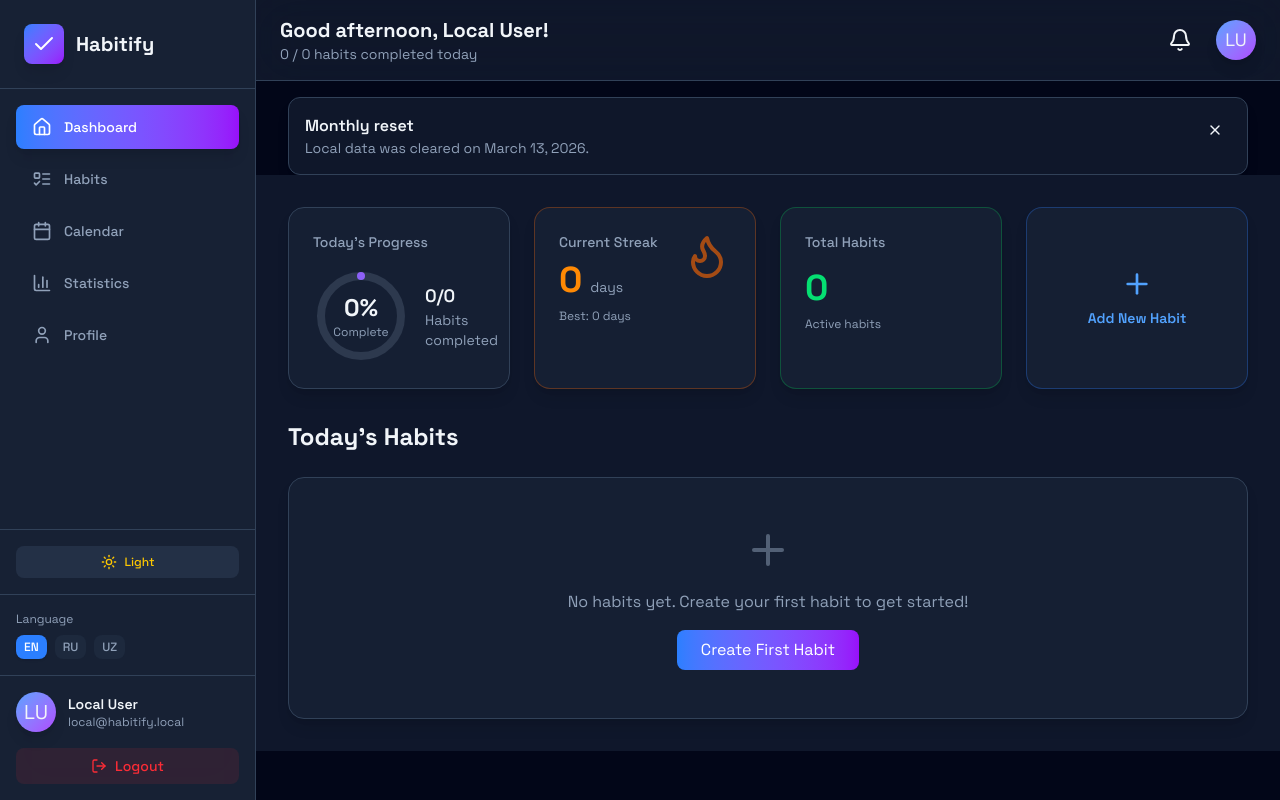
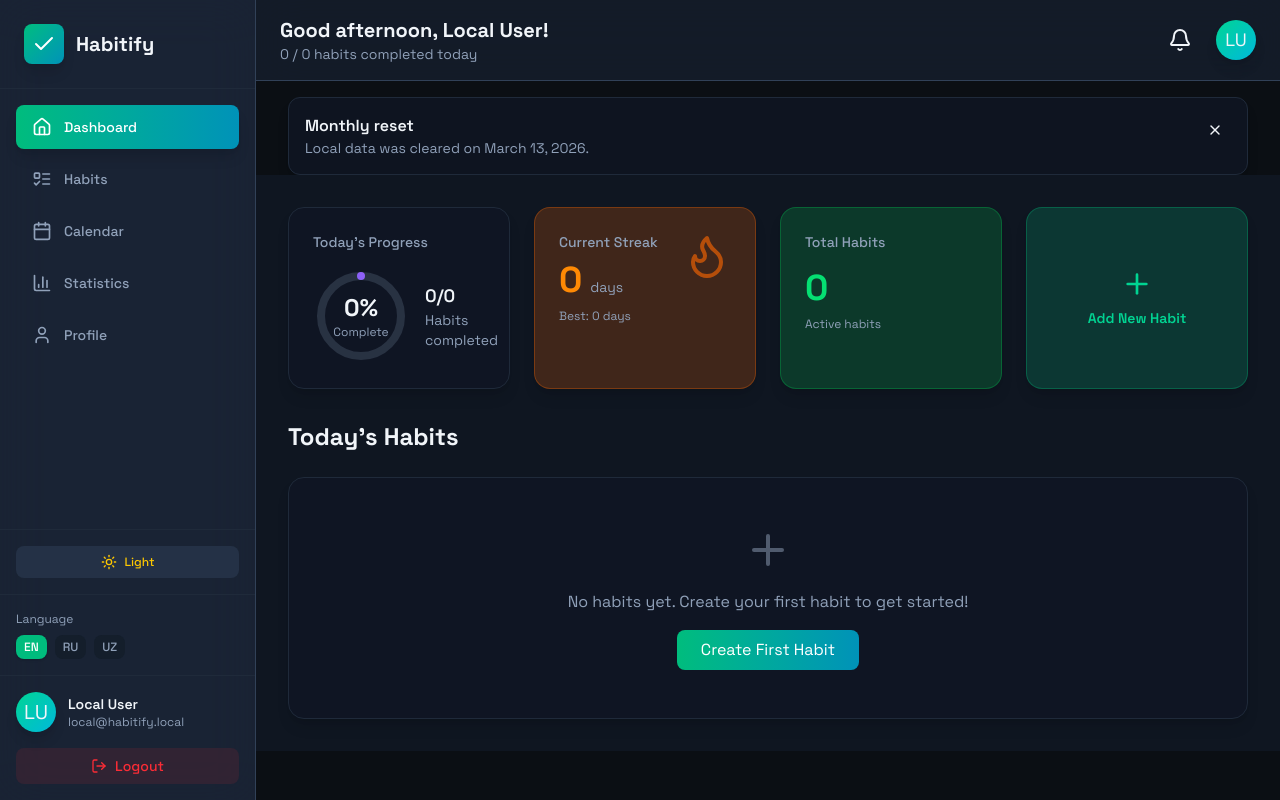
Before and after one commit to type-0713/Habitify, a Next.js app: page / in a window 1280 px wide. Both pictures are taken after a click on the button "Continue". Built offline with nearby package versions, Linux system fonts and the light colour scheme.

Commit message:
Unify app visual theme

```diff
--- a/app/habit-client.tsx
+++ b/app/habit-client.tsx
@@ -395,28 +395,28 @@ interface ProfileOverrides {
 // Theme Configuration
 const themes = {
   dark: {
-    bg: 'bg-slate-950',
-    bgSecondary: 'bg-slate-900',
-    bgTertiary: 'bg-slate-800',
-    border: 'border-slate-700',
+    bg: 'bg-[#0b0f14]',
+    bgSecondary: 'bg-[#0f1621]',
+    bgTertiary: 'bg-[#141e2b]',
+    border: 'border-[#1f2a3a]',
     text: 'text-slate-100',
     textSecondary: 'text-slate-400',
-    card: 'bg-slate-800/50',
-    input: 'bg-slate-700/50 border-slate-600',
-    hover: 'hover:bg-slate-700/50',
-    gradient: 'from-blue-600 to-purple-700',
+    card: 'bg-[#0f1624]/80',
+    input: 'bg-[#0f1621] border-[#223047] placeholder:text-slate-500',
+    hover: 'hover:bg-[#162232]',
+    gradient: 'from-emerald-500 to-cyan-700',
   },
   light: {
-    bg: 'bg-white',
-    bgSecondary: 'bg-slate-50',
-    bgTertiary: 'bg-slate-100',
-    border: 'border-slate-200',
+    bg: 'bg-[#f8f6f1]',
+    bgSecondary: 'bg-[#fdfaf5]',
+    bgTertiary: 'bg-[#f3efe7]',
+    border: 'border-[#e6ded1]',
     text: 'text-slate-900',
     textSecondary: 'text-slate-600',
-    card: 'bg-white shadow-lg',
-    input: 'bg-slate-50 border-slate-300',
-    hover: 'hover:bg-slate-100',
-    gradient: 'from-blue-500 to-purple-600',
+    card: 'bg-white/80 shadow-[0_18px_50px_-35px_rgba(15,23,42,0.25)]',
+    input: 'bg-white border-[#d8cbb7] placeholder:text-slate-400',
+    hover: 'hover:bg-[#f2eadc]',
+    gradient: 'from-emerald-500 to-cyan-600',
   },
 };
 
@@ -583,14 +583,14 @@ const getBestStreak = (habit: Habit): number => {
 
 const getRandomColor = () => {
   const colors = [
-    'from-green-400 to-green-600',
-    'from-blue-400 to-blue-600',
-    'from-red-400 to-red-600',
+    'from-emerald-400 to-emerald-600',
     'from-cyan-400 to-cyan-600',
-    'from-purple-400 to-purple-600',
-    'from-yellow-400 to-yellow-600',
-    'from-pink-400 to-pink-600',
-    'from-indigo-400 to-indigo-600',
+    'from-teal-400 to-teal-600',
+    'from-amber-400 to-orange-500',
+    'from-rose-400 to-rose-600',
+    'from-lime-400 to-lime-600',
+    'from-sky-400 to-sky-600',
+    'from-fuchsia-400 to-fuchsia-600',
   ];
   return colors[Math.floor(Math.random() * colors.length)];
 };
@@ -1307,7 +1307,7 @@ function Sidebar({
       <div className={`p-6 border-b ${themeConfig.border}`}>
         <div className="flex items-center justify-between gap-3">
           <div className="flex items-center gap-3">
-            <div className="w-10 h-10 bg-gradient-to-br from-blue-500 to-purple-600 rounded-lg flex items-center justify-center flex-shrink-0 shadow-lg">
+            <div className="w-10 h-10 bg-gradient-to-br from-emerald-500 to-cyan-600 rounded-lg flex items-center justify-center flex-shrink-0 shadow-lg">
               <Check className="w-6 h-6 text-white" />
             </div>
             {showLabels && <h1 className={`text-xl font-bold ${themeConfig.text}`}>Habitify</h1>}
@@ -1332,14 +1332,14 @@ function Sidebar({
             onClick={() => handlePageChange(item.id)}
             className={`w-full flex items-center gap-3 px-4 py-3 rounded-lg transition ${
               currentPage === item.id
-                ? 'bg-gradient-to-r from-blue-500 to-purple-600 text-white shadow-lg'
+                ? 'bg-gradient-to-r from-emerald-500 to-cyan-600 text-white shadow-lg'
                 : `${themeConfig.textSecondary} ${themeConfig.hover}`
             }`}
           >
             <item.icon className="w-5 h-5 flex-shrink-0" />
             {showLabels && <span className="text-sm font-medium">{item.label}</span>}
             {showLabels && item.id === 'habits' && habitsCount > 0 && (
-              <span className="ml-auto bg-blue-500 text-white text-xs rounded-full w-5 h-5 flex items-center justify-center">
+              <span className="ml-auto bg-emerald-500 text-white text-xs rounded-full w-5 h-5 flex items-center justify-center">
                 {habitsCount}
               </span>
             )}
@@ -1376,7 +1376,7 @@ function Sidebar({
               onClick={() => onLanguageChange(lang)}
               className={`px-2 py-1 rounded-lg text-xs font-medium transition ${
                 language === lang
-                  ? 'bg-blue-500 text-white shadow'
+                  ? 'bg-emerald-500 text-white shadow'
                   : `${themeConfig.bgTertiary} ${themeConfig.textSecondary} hover:opacity-80`
               }`}
             >
@@ -1389,7 +1389,7 @@ function Sidebar({
       {/* User Profile */}
       <div className={`p-4 border-t ${themeConfig.border} space-y-4`}>
         <div className={`flex items-center gap-3 ${!showLabels && 'justify-center'}`}>
-          <div className="w-10 h-10 bg-gradient-to-br from-blue-400 to-purple-500 rounded-full flex items-center justify-center text-xl shadow-lg">
+          <div className="w-10 h-10 bg-gradient-to-br from-emerald-400 to-cyan-500 rounded-full flex items-center justify-center text-xl shadow-lg">
             {user.avatarUrl ? (
               <Image
                 src={user.avatarUrl}
@@ -1486,7 +1486,7 @@ function Header({
               </span>
             )}
           </button>
-          <div className="w-10 h-10 bg-gradient-to-br from-blue-400 to-purple-500 rounded-full flex items-center justify-center text-lg shadow-lg">
+          <div className="w-10 h-10 bg-gradient-to-br from-emerald-400 to-cyan-500 rounded-full flex items-center justify-center text-lg shadow-lg">
             {user.avatarUrl ? (
               <Image
                 src={user.avatarUrl}
@@ -1609,13 +1609,13 @@ function DashboardPage({
         </div>
 
         {/* Add Habit Card */}
-        <div className={`${theme === 'dark' ? 'bg-blue-500/20 border-blue-500/30' : 'bg-blue-50 border-blue-200'} ${themeConfig.card} rounded-2xl p-6 border flex items-center justify-center cursor-pointer hover:border-blue-500/50 transition shadow-lg`}>
+        <div className={`${theme === 'dark' ? 'bg-emerald-500/20 border-emerald-500/30' : 'bg-emerald-50 border-emerald-200'} ${themeConfig.card} rounded-2xl p-6 border flex items-center justify-center cursor-pointer hover:border-emerald-500/50 transition shadow-lg`}>
           <button
             onClick={onAddHabit}
             className="flex flex-col items-center gap-2 text-center"
           >
-            <Plus className={`w-8 h-8 ${theme === 'dark' ? 'text-blue-400' : 'text-blue-600'}`} />
-            <span className={`text-sm font-semibold ${theme === 'dark' ? 'text-blue-400' : 'text-blue-600'}`}>{text.addNewHabit}</span>
+            <Plus className={`w-8 h-8 ${theme === 'dark' ? 'text-emerald-400' : 'text-emerald-600'}`} />
+            <span className={`text-sm font-semibold ${theme === 'dark' ? 'text-emerald-400' : 'text-emerald-600'}`}>{text.addNewHabit}</span>
           </button>
         </div>
       </div>
@@ -1629,7 +1629,7 @@ function DashboardPage({
             <p className={`${themeConfig.textSecondary} mb-4`}>{text.noHabitsYet}</p>
             <button
               onClick={onAddHabit}
-              className="px-6 py-2 bg-gradient-to-r from-blue-500 to-purple-600 text-white rounded-lg hover:shadow-lg transition"
+              className="px-6 py-2 bg-gradient-to-r from-emerald-500 to-cyan-600 text-white rounded-lg hover:shadow-lg transition"
             >
               {text.createFirstHabit}
             </button>
@@ -1745,12 +1745,12 @@ function HabitsPage({
               value={searchQuery}
               onChange={(e) => setSearchQuery(e.target.value)}
               placeholder={text.searchPlaceholder}
-              className={`w-full sm:w-72 px-4 py-2 rounded-full ${themeConfig.input} ${themeConfig.text} placeholder:opacity-60 focus:outline-none focus:ring-2 focus:ring-blue-500`}
+              className={`w-full sm:w-72 px-4 py-2 rounded-full ${themeConfig.input} ${themeConfig.text} placeholder:opacity-60 focus:outline-none focus:ring-2 focus:ring-emerald-400`}
             />
           </div>
           <button
             onClick={onAddHabit}
-            className="flex items-center justify-center gap-2 px-6 py-3 bg-gradient-to-r from-blue-500 to-purple-600 text-white rounded-full hover:shadow-lg transition"
+            className="flex items-center justify-center gap-2 px-6 py-3 bg-gradient-to-r from-emerald-500 to-cyan-600 text-white rounded-full hover:shadow-lg transition"
           >
             <Plus className="w-5 h-5" />
             {text.newHabit}
@@ -1764,7 +1764,7 @@ function HabitsPage({
           <p className={`${themeConfig.textSecondary} mb-4`}>{text.noHabitsCreated}</p>
           <button
             onClick={onAddHabit}
-            className="px-6 py-2 bg-gradient-to-r from-blue-500 to-purple-600 text-white rounded-lg hover:shadow-lg transition"
+            className="px-6 py-2 bg-gradient-to-r from-emerald-500 to-cyan-600 text-white rounded-lg hover:shadow-lg transition"
           >
             {text.createYourFirstHabit}
           </button>
@@ -1775,7 +1775,7 @@ function HabitsPage({
           <p className={`${themeConfig.textSecondary} mb-4`}>{text.noHabitsFound}</p>
           <button
             onClick={() => setSearchQuery('')}
-            className="px-6 py-2 bg-gradient-to-r from-blue-500 to-purple-600 text-white rounded-lg hover:shadow-lg transition"
+            className="px-6 py-2 bg-gradient-to-r from-emerald-500 to-cyan-600 text-white rounded-lg hover:shadow-lg transition"
           >
             {text.clearSearch}
           </button>
@@ -1787,7 +1787,7 @@ function HabitsPage({
             return (
               <div
                 key={habit.id}
-                className={`${themeConfig.card} rounded-xl p-4 border ${themeConfig.border} hover:border-blue-500/50 transition shadow-lg`}
+                className={`${themeConfig.card} rounded-xl p-4 border ${themeConfig.border} hover:border-emerald-500/50 transition shadow-lg`}
               >
                 <div className="flex items-start justify-between mb-4">
                   <div className="flex items-start gap-3">
@@ -1943,7 +1943,7 @@ function CalendarPage({
                 onClick={() => onDateSelect(dateStr)}
                 className={`p-2 sm:p-3 rounded-lg text-center transition relative flex flex-col items-center ${
                   isSelected
-                    ? 'bg-blue-500/30 border border-blue-500/50'
+                    ? 'bg-emerald-500/30 border border-emerald-500/50'
                     : isToday
                     ? theme === 'dark' ? 'bg-green-500/20 border border-green-500/30' : 'bg-green-100 border border-green-300'
                     : `${themeConfig.bgTertiary} border ${themeConfig.border} ${themeConfig.hover}`
@@ -1955,7 +1955,7 @@ function CalendarPage({
                     <div className={`hidden sm:block text-xs ${themeConfig.textSecondary} mt-1`}>{completionRate}%</div>
                     <span
                       className={`sm:hidden mt-1 w-1.5 h-1.5 rounded-full ${
-                        completionRate === 100 ? 'bg-green-500' : 'bg-blue-500'
+                        completionRate === 100 ? 'bg-green-500' : 'bg-emerald-500'
                       }`}
                     />
                   </>
@@ -2167,7 +2167,7 @@ function StatsPage({
                   </div>
                 </div>
                 <div className="text-right">
-                  <p className="text-lg font-bold text-blue-500">{completionRate}%</p>
+                  <p className="text-lg font-bold text-emerald-500">{completionRate}%</p>
                 </div>
               </div>
             );
@@ -2224,7 +2224,7 @@ function ProfilePage({
       <div className={`${themeConfig.card} rounded-2xl p-8 border ${themeConfig.border} shadow-lg`}>
         <div className="flex flex-col sm:flex-row sm:items-start sm:justify-between gap-4 mb-6">
           <div className="flex items-start gap-4 flex-1 min-w-0">
-            <div className="w-16 h-16 bg-gradient-to-br from-blue-400 to-purple-500 rounded-full flex items-center justify-center text-3xl shadow-lg">
+            <div className="w-16 h-16 bg-gradient-to-br from-emerald-400 to-cyan-500 rounded-full flex items-center justify-center text-3xl shadow-lg">
               {user.avatarUrl ? (
                 <Image
                   src={user.avatarUrl}
@@ -2283,7 +2283,7 @@ function ProfilePage({
           ) : (
             <button
               onClick={() => setIsEditing(true)}
-              className="p-2 bg-blue-500/20 hover:bg-blue-500/30 text-blue-500 rounded-lg transition self-start sm:self-auto"
+              className="p-2 bg-emerald-500/20 hover:bg-emerald-500/30 text-emerald-500 rounded-lg transition self-start sm:self-auto"
             >
               <Edit2 className="w-5 h-5" />
             </button>
@@ -2297,7 +2297,7 @@ function ProfilePage({
             <textarea
               value={editData.bio}
               onChange={(e) => setEditData({ ...editData, bio: e.target.value })}
-              className={`w-full px-4 py-2 ${themeConfig.input} rounded-lg ${themeConfig.text} focus:outline-none focus:ring-2 focus:ring-blue-500`}
+              className={`w-full px-4 py-2 ${themeConfig.input} rounded-lg ${themeConfig.text} focus:outline-none focus:ring-2 focus:ring-emerald-400`}
               rows={3}
             />
           ) : (
@@ -2318,7 +2318,7 @@ function ProfilePage({
         </div>
         <div className={`${themeConfig.card} rounded-xl p-6 border ${themeConfig.border} shadow-lg`}>
           <p className={`${themeConfig.textSecondary} text-sm mb-2`}>{text.accountAge}</p>
-          <p className={`text-3xl font-bold text-blue-500`}>
+          <p className={`text-3xl font-bold text-emerald-500`}>
             {accountAgeDays}
             <span className="text-sm ml-1">{text.days}</span>
           </p>
@@ -2380,14 +2380,14 @@ function HabitCard({
   const percentage = Math.min((currentValue / habit.goal) * 100, 100);
 
   return (
-    <div className={`${themeConfig.card} rounded-xl p-4 border ${themeConfig.border} flex flex-col sm:flex-row sm:items-center sm:justify-between gap-4 sm:gap-0 hover:border-blue-500/50 transition shadow-lg`}>
+    <div className={`${themeConfig.card} rounded-xl p-4 border ${themeConfig.border} flex flex-col sm:flex-row sm:items-center sm:justify-between gap-4 sm:gap-0 hover:border-emerald-500/50 transition shadow-lg`}>
       <div className="flex items-center gap-4 flex-1 w-full">
         <button
           onClick={() => onToggle(habit.id, date)}
           className={`flex-shrink-0 w-12 h-12 rounded-lg flex items-center justify-center transition ${
             completion?.completed
               ? 'bg-green-500/20 text-green-500'
-              : `${themeConfig.bgTertiary} ${themeConfig.textSecondary} hover:bg-blue-500/20`
+              : `${themeConfig.bgTertiary} ${themeConfig.textSecondary} hover:bg-emerald-500/20`
           }`}
         >
           {completion?.completed && <Check className="w-6 h-6" />}
@@ -2448,7 +2448,7 @@ function HabitCard({
         <div className="hidden sm:flex gap-2 ml-4">
           <button
             onClick={() => setIsEditing(true)}
-            className={`p-2 hover:bg-blue-500/20 rounded-lg transition text-blue-500`}
+            className={`p-2 hover:bg-emerald-500/20 rounded-lg transition text-emerald-500`}
           >
             <Edit2 className="w-4 h-4" />
           </button>
@@ -2502,7 +2502,7 @@ function AddHabitModal({
               value={habit.name}
               onChange={(e) => onChange({ ...habit, name: e.target.value })}
               placeholder={text.habitNamePlaceholder}
-              className={`w-full px-4 py-2 ${themeConfig.input} rounded-lg ${themeConfig.text} placeholder-opacity-50 focus:outline-none focus:ring-2 focus:ring-blue-500`}
+              className={`w-full px-4 py-2 ${themeConfig.input} rounded-lg ${themeConfig.text} placeholder-opacity-50 focus:outline-none focus:ring-2 focus:ring-emerald-400`}
             />
           </div>
 
@@ -2513,7 +2513,7 @@ function AddHabitModal({
             <select
               value={habit.category}
               onChange={(e) => onChange({ ...habit, category: e.target.value })}
-              className={`w-full px-4 py-2 ${themeConfig.input} rounded-lg ${themeConfig.text} focus:outline-none focus:ring-2 focus:ring-blue-500`}
+              className={`w-full px-4 py-2 ${themeConfig.input} rounded-lg ${themeConfig.text} focus:outline-none focus:ring-2 focus:ring-emerald-400`}
             >
               {categories.map((cat) => (
                 <option key={cat} value={cat}>
@@ -2533,7 +2533,7 @@ function AddHabitModal({
                 value={habit.goal}
                 onChange={(e) => onChange({ ...habit, goal: e.target.value })}
                 placeholder="30"
-                className={`w-full px-4 py-2 ${themeConfig.input} rounded-lg ${themeConfig.text} placeholder-opacity-50 focus:outline-none focus:ring-2 focus:ring-blue-500`}
+                className={`w-full px-4 py-2 ${themeConfig.input} rounded-lg ${themeConfig.text} placeholder-opacity-50 focus:outline-none focus:ring-2 focus:ring-emerald-400`}
               />
             </div>
 
@@ -2544,7 +2544,7 @@ function AddHabitModal({
               <select
                 value={habit.unit}
                 onChange={(e) => onChange({ ...habit, unit: e.target.value })}
-                className={`w-full px-4 py-2 ${themeConfig.input} rounded-lg ${themeConfig.text} focus:outline-none focus:ring-2 focus:ring-blue-500`}
+                className={`w-full px-4 py-2 ${themeConfig.input} rounded-lg ${themeConfig.text} focus:outline-none focus:ring-2 focus:ring-emerald-400`}
               >
                 {units.map((unit) => (
                   <option key={unit} value={unit}>
@@ -2566,7 +2566,7 @@ function AddHabitModal({
                   onClick={() => onChange({ ...habit, icon })}
                   className={`p-3 rounded-lg text-xl transition ${
                     habit.icon === icon
-                      ? 'bg-blue-500/30 border border-blue-500/50'
+                      ? 'bg-emerald-500/30 border border-emerald-500/50'
                       : `${themeConfig.bgTertiary} border ${themeConfig.border} ${themeConfig.hover}`
                   }`}
                 >
@@ -2584,7 +2584,7 @@ function AddHabitModal({
               type="time"
               value={habit.reminderTime}
               onChange={(e) => onChange({ ...habit, reminderTime: e.target.value })}
-              className={`w-full px-4 py-2 ${themeConfig.input} rounded-lg ${themeConfig.text} focus:outline-none focus:ring-2 focus:ring-blue-500`}
+              className={`w-full px-4 py-2 ${themeConfig.input} rounded-lg ${themeConfig.text} focus:outline-none focus:ring-2 focus:ring-emerald-400`}
             />
           </div>
 
@@ -2597,7 +2597,7 @@ function AddHabitModal({
             </button>
             <button
               onClick={onAdd}
-              className="flex-1 px-4 py-2 bg-gradient-to-r from-blue-500 to-purple-600 text-white rounded-lg hover:shadow-lg transition"
+              className="flex-1 px-4 py-2 bg-gradient-to-r from-emerald-500 to-cyan-600 text-white rounded-lg hover:shadow-lg transition"
             >
               {text.addHabit}
             </button>
```
